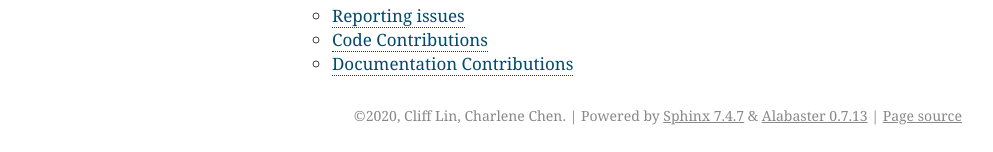
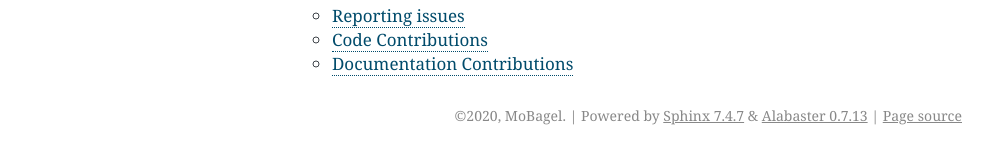
Before and after one commit to MoBagel/decanter-ai-core-sdk, a Sphinx documentation site: the page built from docs/source/index.rst, in a window 1280 px wide. Shown: the part 1229-1381 px from the top of the page, without its empty margins (148-1141 px from the left). Built offline with Sphinx 7.4.7, drawn with Linux system fonts in a browser that asks for light colours.

```diff
--- a/docs/source/conf.py
+++ b/docs/source/conf.py
@@ -18,11 +18,10 @@ sys.path.insert(0, os.path.abspath('../../src'))
 # -- Project information -----------------------------------------------------
 
 project = 'decanter-ai-core-sdk'
-copyright = '2020, Cliff Lin, Charlene Chen'
-author = 'Cliff Lin, Charlene Chen'
+copyright = '2020, MoBagel'
 
 # The full version, including alpha/beta/rc tags
-release = '0.0.1'
+release = '1.0.0'
 
 
 # -- General configuration ---------------------------------------------------
@@ -34,6 +33,7 @@ extensions = [
     'sphinx.ext.autodoc',
     'sphinx.ext.intersphinx',
     'sphinx.ext.napoleon',
+    'sphinx.ext.githubpages',
 ]
 
 # Add any paths that contain templates here, relative to this directory.
```
